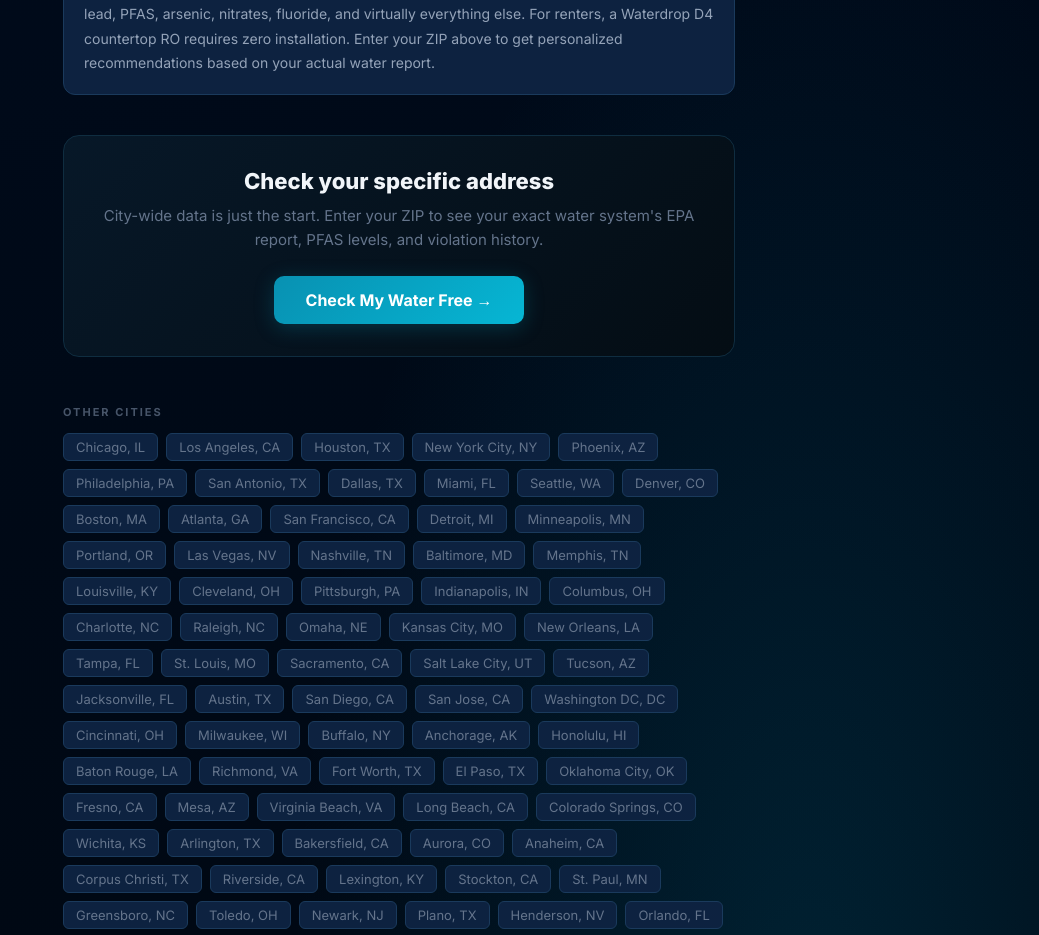
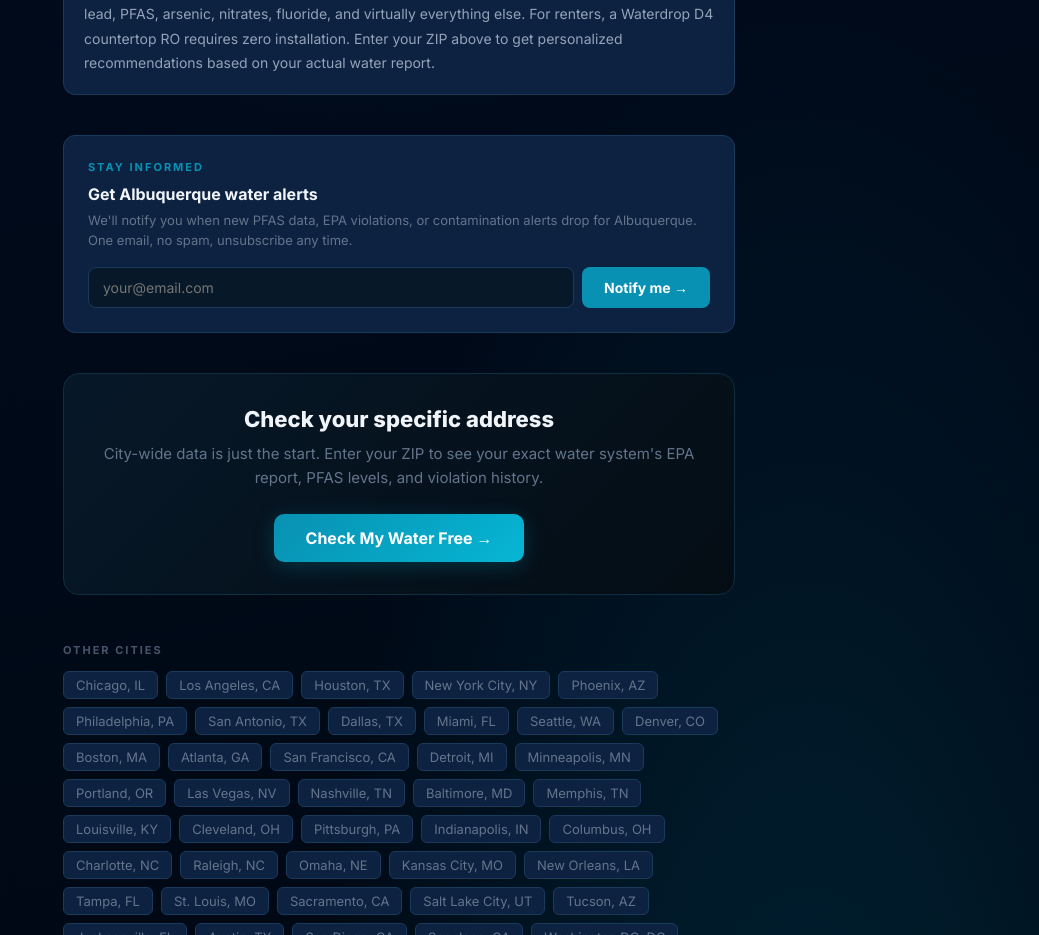
Before and after one commit to joeyletorney/watercheckup, a Next.js app: page /water/albuquerque in a window 1280 px wide. Shown: the part 1700-2635 px from the top of the page, without its empty margins (241-1280 px from the left). Built offline with nearby package versions, Linux system fonts and the light colour scheme; no server answers.

Commit message:
add email capture to all city pages

```diff
--- /dev/null
+++ b/app/water/[city]/EmailCapture.tsx
@@ -0,0 +1,81 @@
+'use client';
+import { useState } from 'react';
+
+export default function EmailCapture({ cityName, slug }: { cityName: string; slug: string }) {
+  const [email, setEmail] = useState('');
+  const [status, setStatus] = useState<'idle' | 'loading' | 'success' | 'error'>('idle');
+  const [msg, setMsg] = useState('');
+
+  async function submit() {
+    if (!email.includes('@')) { setMsg('Enter a valid email address.'); setStatus('error'); return; }
+    setStatus('loading');
+    try {
+      const res = await fetch('/api/newsletter/subscribe', {
+        method: 'POST',
+        headers: { 'Content-Type': 'application/json' },
+        body: JSON.stringify({ email, source: `city-page-${slug}` }),
+      });
+      const data = await res.json();
+      if (data.success) { setStatus('success'); setMsg(''); }
+      else { setStatus('error'); setMsg(data.error || 'Something went wrong. Try again.'); }
+    } catch {
+      setStatus('error'); setMsg('Something went wrong. Try again.');
+    }
+  }
+
+  if (status === 'success') {
+    return (
+      <div style={{ marginBottom: 40, padding: '24px 24px', background: '#0a2a1a', border: '1px solid #0f6e40', borderRadius: 12, textAlign: 'center' }}>
+        <div style={{ fontSize: 20, marginBottom: 6 }}>✅</div>
+        <div style={{ fontSize: 15, fontWeight: 700, color: '#4ade80', marginBottom: 4 }}>You're in.</div>
+        <p style={{ fontSize: 13, color: '#64748b', margin: 0 }}>
+          We'll email you when new PFAS or contamination data drops for {cityName}. Check your inbox for a welcome note.
+        </p>
+      </div>
+    );
+  }
+
+  return (
+    <div style={{ marginBottom: 40, padding: '24px 24px', background: '#0d2240', border: '1px solid #1a3a5c', borderRadius: 12 }}>
+      <div style={{ fontSize: 11, fontWeight: 700, color: '#0891b2', letterSpacing: 2, marginBottom: 10 }}>
+        STAY INFORMED
+      </div>
+      <div style={{ fontSize: 16, fontWeight: 700, color: '#f1f5f9', marginBottom: 6 }}>
+        Get {cityName} water alerts
+      </div>
+      <p style={{ fontSize: 13, color: '#64748b', margin: '0 0 16px', lineHeight: 1.6 }}>
+        We'll notify you when new PFAS data, EPA violations, or contamination alerts drop for {cityName}. One email, no spam, unsubscribe any time.
+      </p>
+      <div style={{ display: 'flex', gap: 8, flexWrap: 'wrap' }}>
+        <input
+          type="email"
+          placeholder="your@email.com"
+          value={email}
+          onChange={e => setEmail(e.target.value)}
+          onKeyDown={e => e.key === 'Enter' && submit()}
+          style={{
+            flex: 1, minWidth: 200, padding: '11px 14px',
+            background: '#071828', border: '1px solid #1a3a5c',
+            borderRadius: 8, color: '#f1f5f9', fontSize: 14,
+            outline: 'none',
+          }}
+        />
+        <button
+          onClick={submit}
+          disabled={status === 'loading'}
+          style={{
+            padding: '11px 22px', background: status === 'loading' ? '#0e6080' : '#0891b2',
+            border: 'none', borderRadius: 8, color: '#fff',
+            fontSize: 14, fontWeight: 700, cursor: status === 'loading' ? 'not-allowed' : 'pointer',
+            whiteSpace: 'nowrap',
+          }}
+        >
+          {status === 'loading' ? 'Sending...' : 'Notify me →'}
+        </button>
+      </div>
+      {status === 'error' && msg && (
+        <p style={{ fontSize: 12, color: '#f87171', margin: '8px 0 0' }}>{msg}</p>
+      )}
+    </div>
+  );
+}
--- a/app/water/[city]/page.tsx
+++ b/app/water/[city]/page.tsx
@@ -1,6 +1,7 @@
 import type { Metadata } from 'next';
 import Link from 'next/link';
 import TopPickBox from './TopPickBox';
+import EmailCapture from './EmailCapture';
 
 import { CITIES } from './cities-data';
 
@@ -170,6 +171,9 @@ export default function CityPage({ params }: { params: { city: string } }) {
           ))}
         </div>
 
+        {/* Email capture */}
+        <EmailCapture cityName={cd?.name ?? cityName} slug={params.city} />
+
         {/* CTA */}
         <div style={{ background: 'linear-gradient(135deg, #071828, #040d14)', border: '1px solid #0f2d40', borderRadius: 16, padding: '32px 28px', textAlign: 'center' }}>
           <div style={{ fontSize: 22, fontWeight: 800, color: '#f1f5f9', marginBottom: 10 }}>Check your specific address</div>
```
